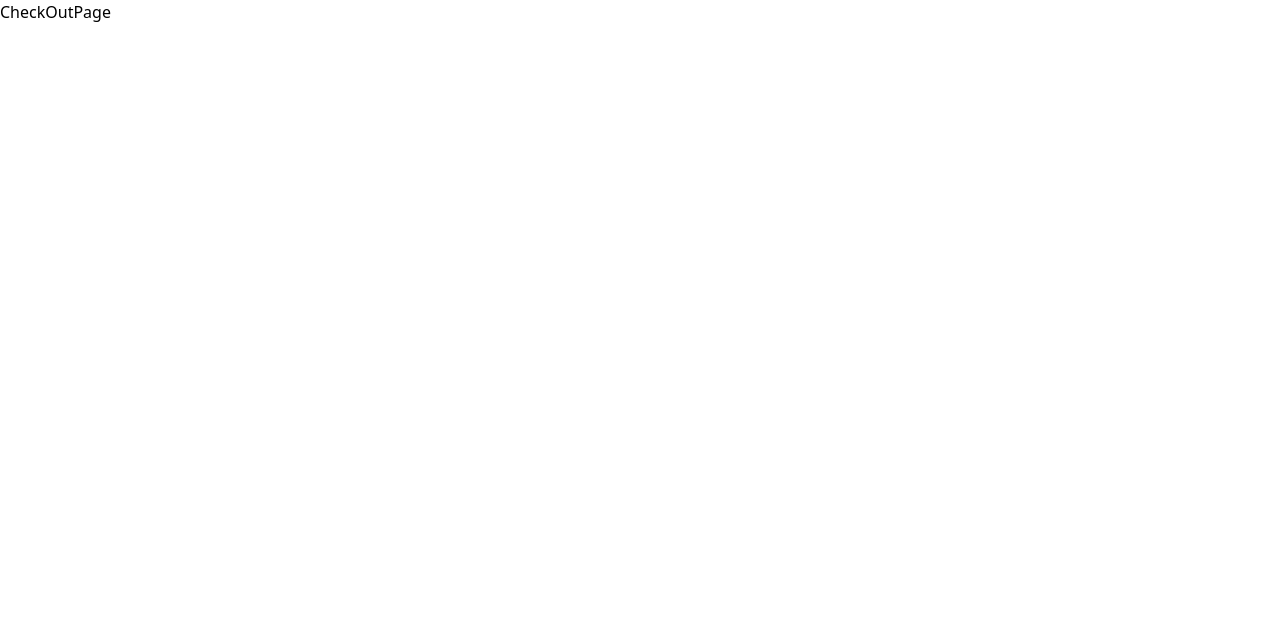
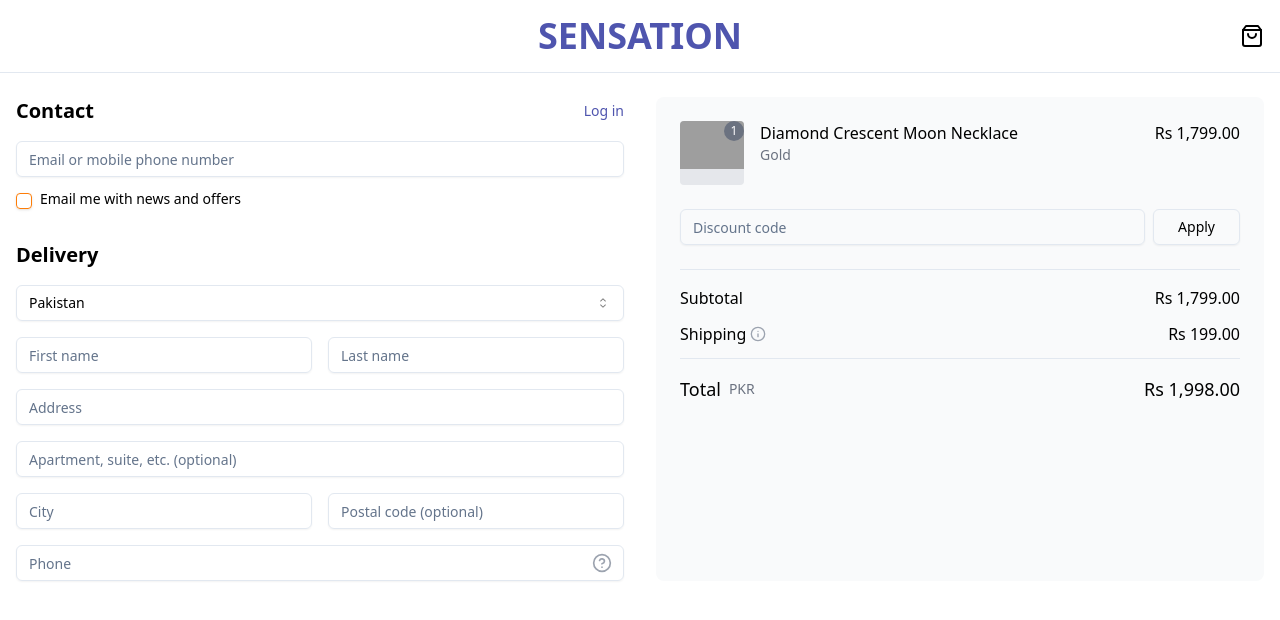
Before and after one commit to MuhammadAhsaanAbbasi/AI-Formify, a Next.js app: page /checkout in a window 1280 px wide. Shown: the top 620 px of the page. Built offline with nearby package versions, Linux system fonts and the light colour scheme; grey boxes are pictures that could not be loaded.

Commit message:
Checkout Tier

```diff
--- a/src/app/(checkout)/checkout/page.tsx
+++ b/src/app/(checkout)/checkout/page.tsx
@@ -1,8 +1,11 @@
 import React from 'react'
+import CheckoutTier from '@/components/widget/CheckoutTier'
 
 const CheckOutPage = () => {
   return (
-    <div>CheckOutPage</div>
+    <main>
+      <CheckoutTier />
+    </main>
   )
 }
 
--- /dev/null
+++ b/src/components/widget/CheckoutTier.tsx
@@ -0,0 +1,150 @@
+import Image from "next/image"
+import { ShoppingBag, Info, HelpCircle } from "lucide-react"
+import { Input } from "@/components/ui/input"
+import { Button } from "@/components/ui/button"
+import { Checkbox } from "@/components/ui/checkbox"
+import { Select, SelectContent, SelectItem, SelectTrigger, SelectValue } from "@/components/ui/select"
+
+export default function CheckoutTier() {
+  return (
+    <div className="min-h-screen flex flex-col">
+      {/* Header */}
+      <header className="border-b py-4">
+        <div className="container mx-auto px-4 flex justify-between items-center">
+          <div className="flex-1"></div>
+          <div className="flex-1 flex justify-center">
+            <h1 className="text-4xl font-bold text-[#4F55AE]">SENSATION</h1>
+          </div>
+          <div className="flex-1 flex justify-end">
+            <button className="relative">
+              <ShoppingBag className="h-6 w-6" />
+            </button>
+          </div>
+        </div>
+      </header>
+
+      {/* Main Content */}
+      <main className="flex-1 container mx-auto px-4 py-6">
+        <div className="grid md:grid-cols-2 gap-8">
+          {/* Left Column - Contact & Delivery */}
+          <div className="space-y-8">
+            {/* Contact Section */}
+            <div>
+              <div className="flex justify-between items-center mb-4">
+                <h2 className="text-xl font-bold">Contact</h2>
+                <button className="text-sm text-[#4F55AE]">Log in</button>
+              </div>
+              <Input type="text" placeholder="Email or mobile phone number" className="w-full mb-3" />
+              <div className="flex items-start gap-2">
+                <Checkbox id="newsletter" className="mt-1" />
+                <label htmlFor="newsletter" className="text-sm">
+                  Email me with news and offers
+                </label>
+              </div>
+            </div>
+
+            {/* Delivery Section */}
+            <div>
+              <h2 className="text-xl font-bold mb-4">Delivery</h2>
+              <div className="space-y-4">
+                <div className="relative">
+                  <Select defaultValue="pakistan">
+                    <SelectTrigger className="w-full">
+                      <SelectValue placeholder="Country/Region" />
+                    </SelectTrigger>
+                    <SelectContent>
+                      <SelectItem value="pakistan">Pakistan</SelectItem>
+                      <SelectItem value="india">India</SelectItem>
+                      <SelectItem value="bangladesh">Bangladesh</SelectItem>
+                      <SelectItem value="srilanka">Sri Lanka</SelectItem>
+                    </SelectContent>
+                  </Select>
+                </div>
+
+                <div className="grid grid-cols-2 gap-4">
+                  <Input type="text" placeholder="First name" />
+                  <Input type="text" placeholder="Last name" />
+                </div>
+
+                <Input type="text" placeholder="Address" />
+                <Input type="text" placeholder="Apartment, suite, etc. (optional)" />
+
+                <div className="grid grid-cols-2 gap-4">
+                  <Input type="text" placeholder="City" />
+                  <Input type="text" placeholder="Postal code (optional)" />
+                </div>
+
+                <div className="relative">
+                  <Input type="text" placeholder="Phone" />
+                  <button className="absolute right-3 top-1/2 -translate-y-1/2">
+                    <HelpCircle className="h-5 w-5 text-gray-400" />
+                  </button>
+                </div>
+              </div>
+            </div>
+          </div>
+
+          {/* Right Column - Order Summary */}
+          <div className="bg-gray-50 p-6 rounded-lg">
+            <div className="space-y-6">
+              {/* Product */}
+              <div className="flex gap-4">
+                <div className="relative">
+                  <div className="w-16 h-16 rounded bg-gray-200 relative overflow-hidden">
+                    <Image
+                      src="/placeholder.svg?height=64&width=64"
+                      alt="Diamond Crescent Moon Necklace"
+                      width={64}
+                      height={64}
+                      className="object-cover"
+                    />
+                    <span className="absolute top-0 right-0 bg-gray-500 text-white w-5 h-5 flex items-center justify-center rounded-full text-xs">
+                      1
+                    </span>
+                  </div>
+                </div>
+                <div className="flex-1">
+                  <h3 className="font-medium">Diamond Crescent Moon Necklace</h3>
+                  <p className="text-gray-500 text-sm">Gold</p>
+                </div>
+                <div className="text-right">
+                  <p className="font-medium">Rs 1,799.00</p>
+                </div>
+              </div>
+
+              {/* Discount Code */}
+              <div className="flex gap-2">
+                <Input placeholder="Discount code" className="flex-1" />
+                <Button variant="outline" className="px-6">
+                  Apply
+                </Button>
+              </div>
+
+              {/* Order Summary */}
+              <div className="space-y-3 pt-4 border-t">
+                <div className="flex justify-between">
+                  <span>Subtotal</span>
+                  <span>Rs 1,799.00</span>
+                </div>
+                <div className="flex justify-between items-center">
+                  <div className="flex items-center gap-1">
+                    <span>Shipping</span>
+                    <Info className="h-4 w-4 text-gray-400" />
+                  </div>
+                  <span>Rs 199.00</span>
+                </div>
+                <div className="flex justify-between pt-4 border-t font-medium text-lg">
+                  <div className="flex items-center gap-2">
+                    <span>Total</span>
+                    <span className="text-sm text-gray-500">PKR</span>
+                  </div>
+                  <span>Rs 1,998.00</span>
+                </div>
+              </div>
+            </div>
+          </div>
+        </div>
+      </main>
+    </div>
+  )
+}
```
